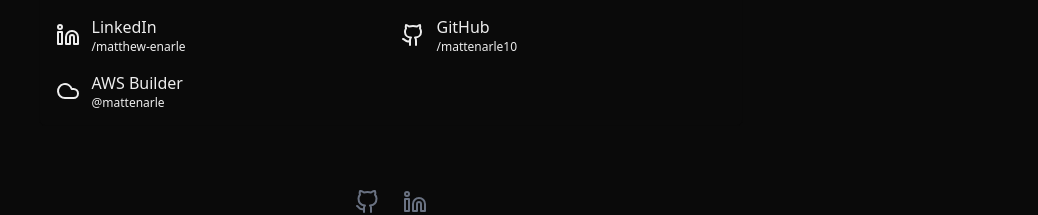
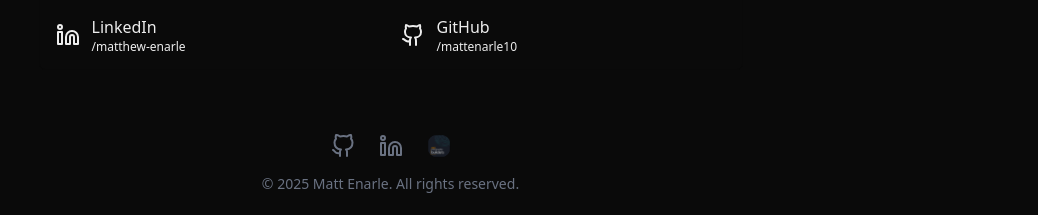
Before and after one commit to mattenarle10/matt-portfolio-v2, a Next.js app: page / in a window 1280 px wide. Shown: the part 819-1034 px from the top of the page, without its empty margins (242-1280 px from the left). Built offline with nearby package versions, Linux system fonts and the light colour scheme; no server answers.

Commit message:
fix: move aws builder link to footer

```diff
--- a/src/components/home/socials.tsx
+++ b/src/components/home/socials.tsx
@@ -1,4 +1,4 @@
-import { Cloud, Github, Instagram, Linkedin, Mail } from "lucide-react"
+import { Github, Instagram, Linkedin, Mail } from "lucide-react"
 import Link from "next/link"
 
 type SocialItem = {
@@ -16,9 +16,6 @@ const LinkedinIcon = (
 )
 const GithubIcon = (
   <Github className="w-5 h-5 md:w-6 md:h-6" aria-hidden="true" />
-)
-const AwsBuilderIcon = (
-  <Cloud className="w-5 h-5 md:w-6 md:h-6" aria-hidden="true" />
 )
 const MailIcon = <Mail className="w-5 h-5 md:w-6 md:h-6" aria-hidden="true" />
 
@@ -46,12 +43,6 @@ const socials: SocialItem[] = [
     href: "https://github.com/mattenarle10",
     icon: GithubIcon,
     subtext: "/mattenarle10",
-  },
-  {
-    label: "AWS Builder",
-    href: "https://builder.aws.com/community/@mattenarle",
-    icon: AwsBuilderIcon,
-    subtext: "@mattenarle",
   },
 ]
 
--- a/src/components/layout/footer.tsx
+++ b/src/components/layout/footer.tsx
@@ -1,5 +1,6 @@
 "use client"
 
+import Image from "next/image"
 import Link from "next/link"
 import { GithubIcon, LinkedInIcon } from "@/constants"
 
@@ -28,6 +29,21 @@ const Footer = () => {
             >
               <LinkedInIcon className="w-6 h-6" />
             </Link>
+            <Link
+              href="https://builder.aws.com/community/@mattenarle"
+              target="_blank"
+              rel="noopener noreferrer"
+              className="opacity-70 hover:opacity-100 transition-opacity"
+              aria-label="AWS Builder"
+            >
+              <Image
+                src="/about/aws-community-builder.png"
+                alt=""
+                width={24}
+                height={24}
+                className="h-6 w-6 rounded-full"
+              />
+            </Link>
           </div>
 
           {/* Copyright */}
```
